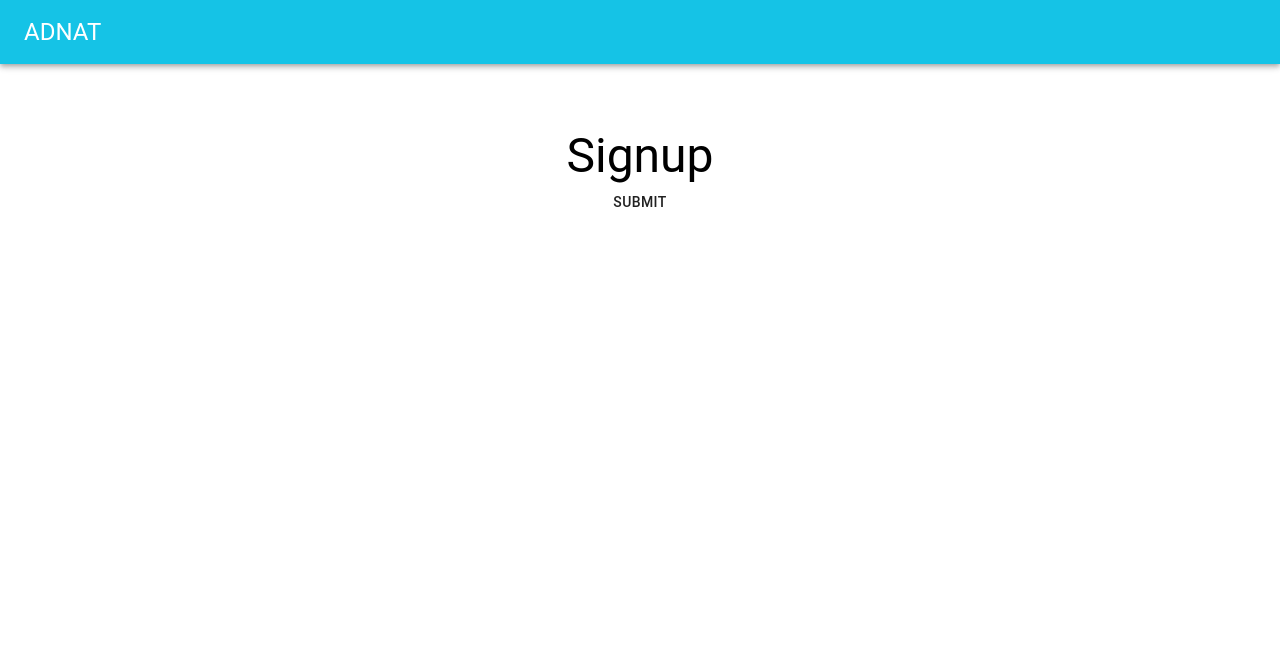
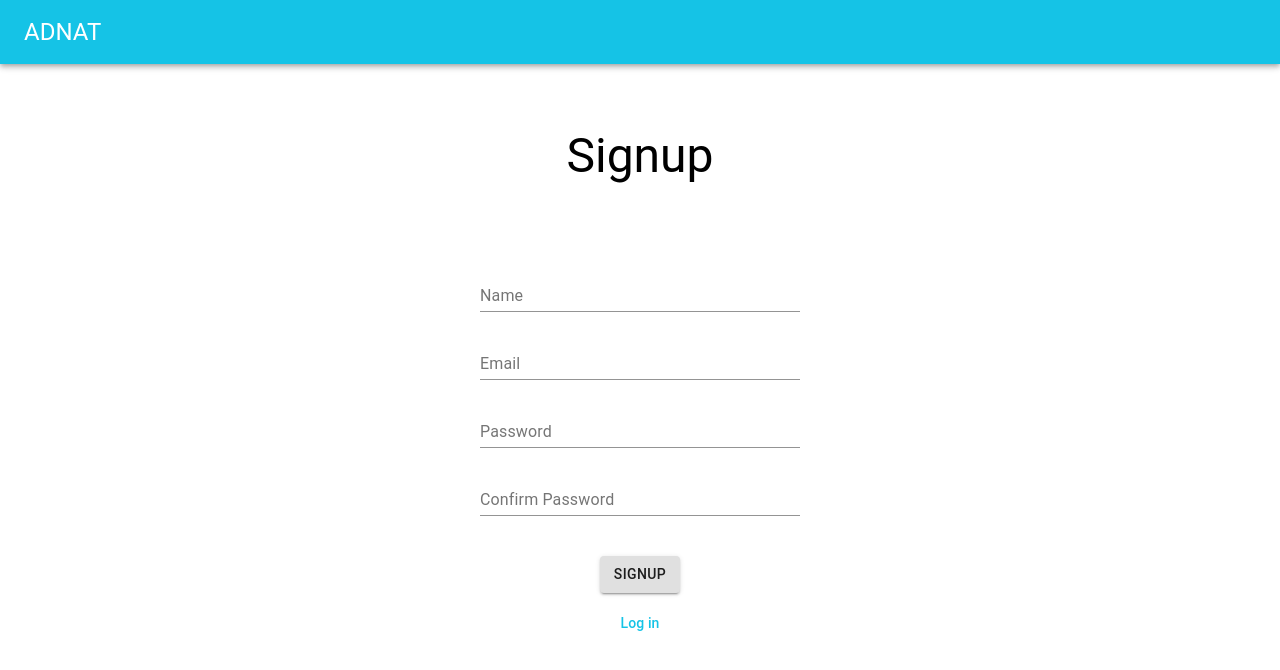
Before and after one commit to josh2397/tandaAdnat, a React (Create React App) app in the folder frontend/adnat/: page /signup in a window 1280 px wide. Shown: the top 670 px of the page. Built offline with nearby package versions, Linux system fonts and the light colour scheme.

Commit message:
Completed signup page and input validation

```diff
--- a/frontend/adnat/package.json
+++ b/frontend/adnat/package.json
@@ -16,7 +16,8 @@
     "react-dom": "^16.12.0",
     "react-router-dom": "^5.1.2",
     "react-scripts": "3.2.0",
-    "typescript": "3.7.2"
+    "typescript": "3.7.2",
+    "validate.js": "^0.13.1"
   },
   "scripts": {
     "start": "react-scripts start",
--- a/frontend/adnat/src/features/auth/login.tsx
+++ b/frontend/adnat/src/features/auth/login.tsx
@@ -32,14 +32,10 @@ export default function Login () {
 
     const handleLoginClick = () => {
 
-        console.log(validateLogin());
-
+        if (!validateLogin()) {
             try {
-            axios.post('http://localhost:3000/auth/login', {
-                email: "josh@gmail.com",
-                password: "12345678"
-            })
-                .then((response) => {
+                axios.post('http://localhost:3000/auth/login', userLogin)
+                    .then((response: AxiosResponse)=> {
                         console.log(response);
                         if (response.status === 200) {
                             console.log(response.data);
@@ -52,25 +48,24 @@ export default function Login () {
 
         }
 
+
+    }
+
     const validateLogin = () => {
-        const validationResults = Validation([userLogin.email, userLogin.password], ['email', 'password']);
+        const validationResults = Validation({email: userLogin.email, password: userLogin.password}, ['email', 'password']);
         const errors = validationResults.errors;
 
         const updatedHelperText = produce(helperText, draftHelperText => {
-            if (errors["email"]) {
                 draftHelperText.email = errors["email"][0];
-            }
-            if (errors["password"]) {
                 draftHelperText.password = errors["password"][0];
-            }
         });
         const updatedInputErrorFlags = produce(inputErrorFlags, draftInputErrorFlags => {
-            if (errors["email"]) {
+            if (errors.email !== "") {
                 draftInputErrorFlags.email = true;
-            }
-            if (errors["password"]) {
+            } else draftInputErrorFlags.email = false;
+            if (errors.password !== "") {
                 draftInputErrorFlags.password = true;
-            }
+            } else draftInputErrorFlags.password = false;
         })
         setHelperText(updatedHelperText);
         setInputErrorFlags(updatedInputErrorFlags);
@@ -84,18 +79,17 @@ export default function Login () {
 
     const updateUser = (property: string, value: string) => {
 
-        const updatedUser = produce(userLogin, draftUser => {
+        const updatedUser = produce(userLogin, draftUserLogin => {
             switch (property) {
                 case "email":
-                    draftUser.email = value;
+                    draftUserLogin.email = value;
                     break;
                 case "password":
-                    draftUser.password = value;
+                    draftUserLogin.password = value;
                     break;
             }
 
-        })
-
+        });
         setUserLogin(updatedUser);
     }
 
@@ -108,7 +102,7 @@ export default function Login () {
                 <TextField
                     style={{marginTop: 80}}
                     label="Email"
-                    onChange={(event) => updateUser("email", event.target.value)}
+                    onChange={(event: React.ChangeEvent<HTMLInputElement>) => updateUser("email", event.target.value)}
                     value={userLogin.email}
                     helperText={helperText.email}
                     error={inputErrorFlags.email}
@@ -116,7 +110,7 @@ export default function Login () {
                 <TextField
                     style={{marginTop: 20}}
                     label="Password"
-                    onChange={(event) => updateUser("password", event.target.value)}
+                    onChange={(event: React.ChangeEvent<HTMLInputElement>) => updateUser("password", event.target.value)}
                     value={userLogin.password}
                     helperText={helperText.password}
                     error={inputErrorFlags.password}
@@ -132,7 +126,7 @@ export default function Login () {
                     }
                     label="Remember Me"
                 />
-                <Button style={{margin: "20px auto 0px auto", width: "25%"}} variant="contained" onClick={handleLoginClick}>Log In</Button>
+                <Button style={{margin: "40px auto 0px auto", width: "25%"}} variant="contained" onClick={handleLoginClick}>Log In</Button>
 
                 <Link style={{marginTop: 20}} href='/signup' variant='subtitle2'>Sign up</Link>
                 <Link href='/password' variant='body2'>Forgot Password?</Link>
--- a/frontend/adnat/src/features/auth/signup.tsx
+++ b/frontend/adnat/src/features/auth/signup.tsx
@@ -1,28 +1,149 @@
-import React from 'react';
+import React, { useState } from 'react';
 import PageLayout from '../../layout/pageLayout'
-import { FormControl, Button } from '@material-ui/core';
+import { FormControl, Button, TextField, Link } from '@material-ui/core';
 import { userSignupDTO } from '../../models/users';
+import Validation from './validation';
 import axios from 'axios';
+import produce from 'immer';
 
 export default function Signup () {
 
+    const [userSignup, setUserSignup] = useState<userSignupDTO>({
+        name: "",
+        email: "",
+        password: "",
+        passwordConfirmation: ""
+    });
+
+    const [helperText, setHelperText] = useState<userSignupDTO>({
+        name: "",
+        email: "",
+        password: "",
+        passwordConfirmation: ""
+    });
+
+    const [inputErrorFlags, setInputErrorFlags] = useState({
+        name: false,
+        email: false,
+        password: false,
+        passwordConfirmation: false
+    });
+
     const handleSignupClick = () => {
-        axios.post('http://localhost:3000/auth/signup', {
-            name: "Josh",
-            email: "josh@gmail.com",
-            password: "12345678",
-            passwordConfirmation: "12345678"
-        }).then((response) => {
-            console.log(response);
-        })
+
+        if (!validateSignup()) {
+            try {
+                axios.post('http://localhost:3000/auth/signup', userSignup)
+                    .then((response) => {
+                        if (response.status === 200) {
+                            console.log(response.data);
+                        }
+                    })
+
+            } catch (ex) {
+                console.log(ex);
+            }
+
+        }
     }
 
+    const validateSignup = () => {
+        const validationResults = Validation({name: userSignup.name, email: userSignup.email, password: userSignup.password, passwordConfirmation: userSignup.passwordConfirmation}, ["name", "email", "password", "passwordConfirmation"]);
+        const errors = validationResults.errors;
+
+        const updatedHelperText = produce(helperText, draftHelperText => {
+            draftHelperText.name = errors["name"][0];
+            draftHelperText.email = errors["email"][0];
+            draftHelperText.password = errors["password"][0];
+            draftHelperText.passwordConfirmation = errors["confirmPassword"][0];
+        });
+
+        const updatedInputerErrorFlags = produce(inputErrorFlags, draftInputErrorFlags => {
+            if (errors.name !== "") {
+                draftInputErrorFlags.name = true;
+            } else draftInputErrorFlags.name = false;
+
+            if (errors.email !== "") {
+                draftInputErrorFlags.email = true;
+            } else draftInputErrorFlags.email = false;
+
+            if (errors.password !== "") {
+                draftInputErrorFlags.password = true;
+            } else draftInputErrorFlags.password = false;
+
+            if (errors.passwordConfirmation !== "") {
+                draftInputErrorFlags.passwordConfirmation = true;
+            } else draftInputErrorFlags.passwordConfirmation = false;
+        });
+
+        setHelperText(updatedHelperText);
+        setInputErrorFlags(updatedInputerErrorFlags);
+
+        return validationResults.errorOccured;
+    }
+
+
+    const updateUser = (property: string, value: string) => {
+        const updatedUser = produce(userSignup, draftUserSignup => {
+            switch (property) {
+                case "name":
+                    draftUserSignup.name = value;
+                    break;
+                case "email":
+                    draftUserSignup.email = value;
+                    break;
+                case "password":
+                    draftUserSignup.password = value;
+                    break;
+                case "passwordConfirmation":
+                    draftUserSignup.passwordConfirmation = value;
+                    break;
+            }
+        });
+
+        setUserSignup(updatedUser);
+    }
 
 
     return (
         <PageLayout title="Signup">
-            <FormControl>
-                <Button onClick={handleSignupClick}>Submit</Button>
+            <FormControl color="primary" fullWidth style={{width: "25%"}}>
+                <TextField
+                    style={{marginTop: 80}}
+                    label="Name"
+                    onChange={(event: React.ChangeEvent<HTMLInputElement>) => updateUser("name", event.target.value)}
+                    value={userSignup.name}
+                    helperText={helperText.name}
+                    error={inputErrorFlags.name}
+                />
+                <TextField
+                    style={{marginTop: 20}}
+                    label="Email"
+                    onChange={(event: React.ChangeEvent<HTMLInputElement>) => updateUser("email", event.target.value)}
+                    value={userSignup.email}
+                    helperText={helperText.email}
+                    error={inputErrorFlags.email}
+                />
+                <TextField
+                    style={{marginTop: 20}}
+                    label="Password"
+                    onChange={(event: React.ChangeEvent<HTMLInputElement>) => updateUser("password", event.target.value)}
+                    value={userSignup.password}
+                    helperText={helperText.password}
+                    error={inputErrorFlags.password}
+                />
+                <TextField
+                    style={{marginTop: 20}}
+                    label="Confirm Password"
+                    onChange={(event: React.ChangeEvent<HTMLInputElement>) => updateUser("passwordConfirmation", event.target.value)}
+                    value={userSignup.passwordConfirmation}
+                    helperText={helperText.passwordConfirmation}
+                    error={inputErrorFlags.passwordConfirmation}
+                />
+
+                <Button style={{margin: "40px auto 0px auto", width: "25%"}} variant="contained" onClick={handleSignupClick}>Signup</Button>
+
+                <Link style={{marginTop: 20}} href='/login' variant='subtitle2'>Log in</Link>
             </FormControl>
         </PageLayout>
     );
--- a/frontend/adnat/src/features/auth/validation.tsx
+++ b/frontend/adnat/src/features/auth/validation.tsx
@@ -1,7 +1,21 @@
 import React from 'react';
 import validate from 'validate.js';
 
-export default function Validation (values: string[], rules: string[]) {
+interface inputValidationTypes {
+    name?: string;
+    email?: string;
+    password?: string;
+    passwordConfirmation?: string;
+}
+
+export default function Validation (values: inputValidationTypes, rules: string[]) {
+    const nameContraints = {
+        name : {
+            presence: true,
+            type: "string"
+        }
+    }
+
     const emailContraints = {
         email: {
             presence: true,
@@ -11,7 +25,7 @@ export default function Validation (values: string[], rules: string[]) {
         }
     };
 
-    const passwordContrains = {
+    const passwordContraints = {
         password: {
             presence: true,
             length: {
@@ -21,40 +35,46 @@ export default function Validation (values: string[], rules: string[]) {
         }
     };
 
-    const confirmPasswordContraints = {
+    const passwordConfirmationContraints = {
         confirmPassword: {
             presence: true,
-            equality: "password",
-            format: {
-                message: "Passwords must match"
-            }
+            equality: "password"
         }
     }
 
     let errorOccured = false;
 
-    const errors =  rules.map((rule, i) => {
-        console.log(rule, i);
-        console.log(values[i]);
+    const errors = rules.map((rule) => {
         let result;
         switch (rule) {
 
+            case "name":
+                errorOccured = true;
+                result = validate({name: values["name"]}, nameContraints)
+                if (!result) {
+                    return {name: ""}
+                } else return result;
+
             case "email":
                 errorOccured = true;
-                result = validate({email: values[i]}, emailContraints);
+                result = validate({email: values["email"]}, emailContraints);
                 if (!result) {
                     return {email: ""}
                 } else return result;
 
             case "password":
                 errorOccured = true;
-                result = validate({password: values[i]}, passwordContrains);
+                result = validate({password: values["password"]}, passwordContraints);
                 if (!result) {
                     return {password: ""}
                 } else return result;
 
-            // case "confirmPassword":
-            //     return validate({confirmPassword: values[i]}, confirmPasswordContraints)
+            case "passwordConfirmation":
+                errorOccured = true;
+                result = validate({password: values["password"], confirmPassword: values["passwordConfirmation"]}, passwordConfirmationContraints);
+                if (!result) {
+                    return {confirmPassword: ""}
+                } else return result;
         }
     }).reduce((error, current) => {
         console.log(error, current);
@@ -65,7 +85,6 @@ export default function Validation (values: string[], rules: string[]) {
         });
         return error;
 
-
     }, {});
 
     return {errors: errors, errorOccured: errorOccured};
--- a/frontend/adnat/src/features/organisations/organisationsOverview.tsx
+++ b/frontend/adnat/src/features/organisations/organisationsOverview.tsx
@@ -2,7 +2,6 @@ import React from 'react';
 
 export default function OrganistionsOverview () {
     return (
-        <>
-        </>
+
     );
 };
--- a/frontend/adnat/src/models/users.ts
+++ b/frontend/adnat/src/models/users.ts
@@ -7,4 +7,5 @@ export interface userSignupDTO {
     name: string;
     email: string;
     password: string;
+    passwordConfirmation: string;
 }
```
Also changed, not shown: 1 other file (tests, documents, lock files or other folders). Lines whose indentation alone changed are shown as unchanged.
